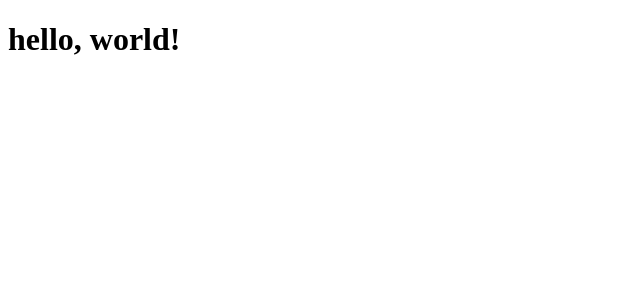
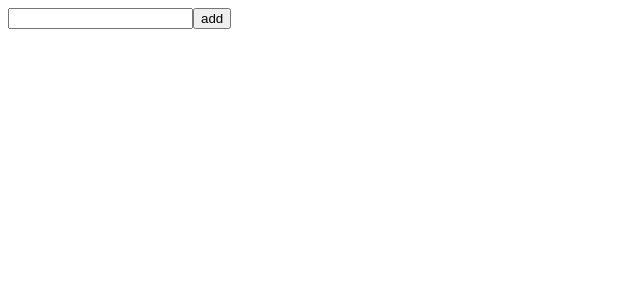
Before and after one commit to vdsou/todolist, a React (Create React App) app: page / in a window 1280 px wide. Shown: the top 300 px of the page, without its empty margins (0-640 px from the left). Built offline with nearby package versions, Linux system fonts and the light colour scheme.

Commit message:
add createTodo, prop-types module (eslint's demand)

```diff
--- a/package.json
+++ b/package.json
@@ -6,6 +6,7 @@
     "@testing-library/jest-dom": "^5.11.4",
     "@testing-library/react": "^11.1.0",
     "@testing-library/user-event": "^12.1.10",
+    "prop-types": "^15.7.2",
     "react": "^17.0.2",
     "react-dom": "^17.0.2",
     "react-scripts": "4.0.3",
--- a/src/App.jsx
+++ b/src/App.jsx
@@ -1,13 +1,25 @@
 import React from 'react';
+import AddTodo from './components/AddTodo';
 
 class App extends React.Component {
   constructor() {
     super();
-    this.state = {};
+    this.state = {
+      todos: [],
+    };
+    this.createTodo = this.createTodo.bind(this);
+  }
+
+  createTodo(newTodo) {
+    const { todos } = this.state;
+    const updatedTodos = [...todos, newTodo];
+    this.setState({
+      todos: updatedTodos,
+    });
   }
 
   render() {
-    return <h1>hello, world!</h1>;
+    return <AddTodo onCreate={this.createTodo} />;
   }
 }
 
--- /dev/null
+++ b/src/components/AddTodo.jsx
@@ -0,0 +1,41 @@
+import React from 'react';
+import PropTypes from 'prop-types';
+
+class AddTodo extends React.Component {
+  constructor() {
+    super();
+    this.initialState = {
+      title: '',
+    };
+    this.state = this.initialState;
+    this.handleInput = this.handleInput.bind(this);
+    this.handleSubmit = this.handleSubmit.bind(this);
+  }
+
+  handleInput(event) {
+    this.setState({
+      title: event.target.value,
+    });
+  }
+
+  handleSubmit(event) {
+    event.preventDefault();
+    const { onCreate } = this.props;
+    onCreate(this.state);
+    this.setState(this.initialState);
+  }
+
+  render() {
+    const { title } = this.state;
+    return (
+      <form onSubmit={this.handleSubmit}>
+        <input type="text" value={title} onChange={this.handleInput} />
+        <button type="submit">add</button>
+      </form>
+    );
+  }
+}
+AddTodo.propTypes = {
+  onCreate: PropTypes.func,
+}.isRequired;
+export default AddTodo;
```
